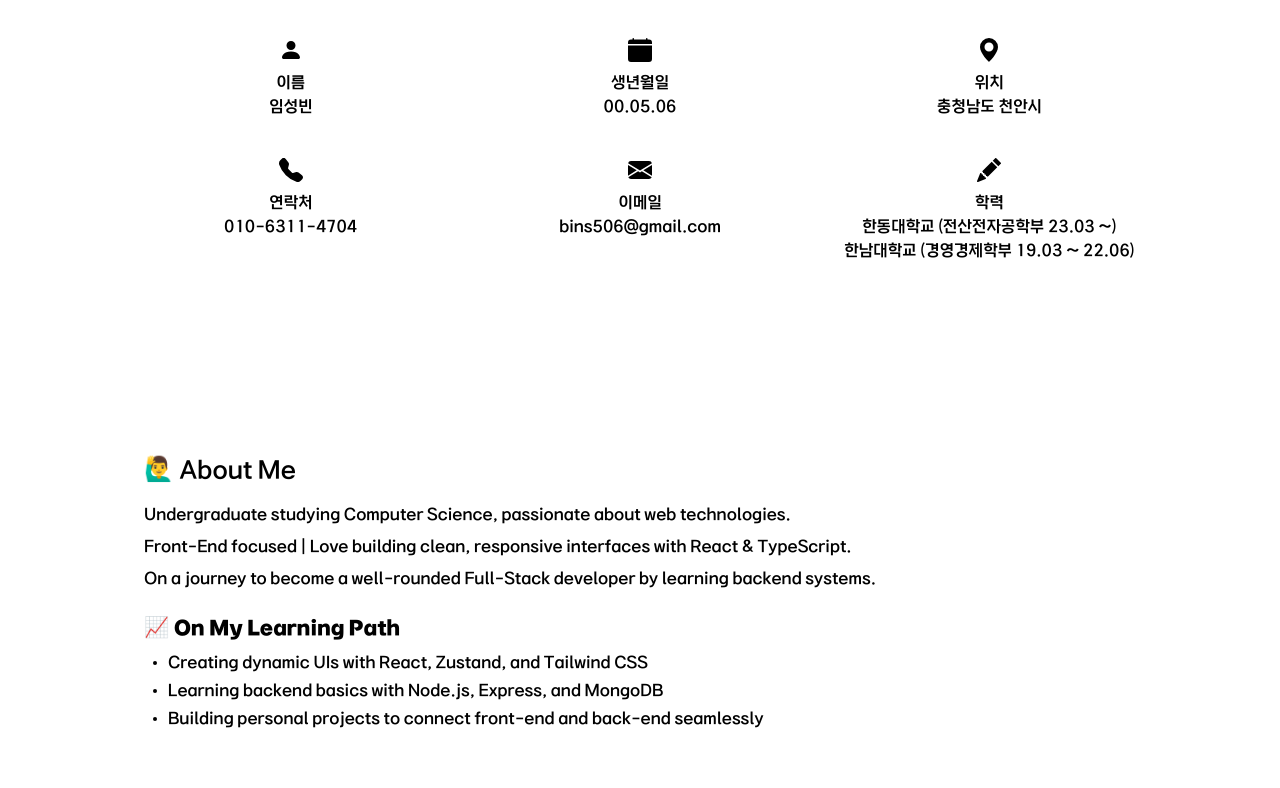
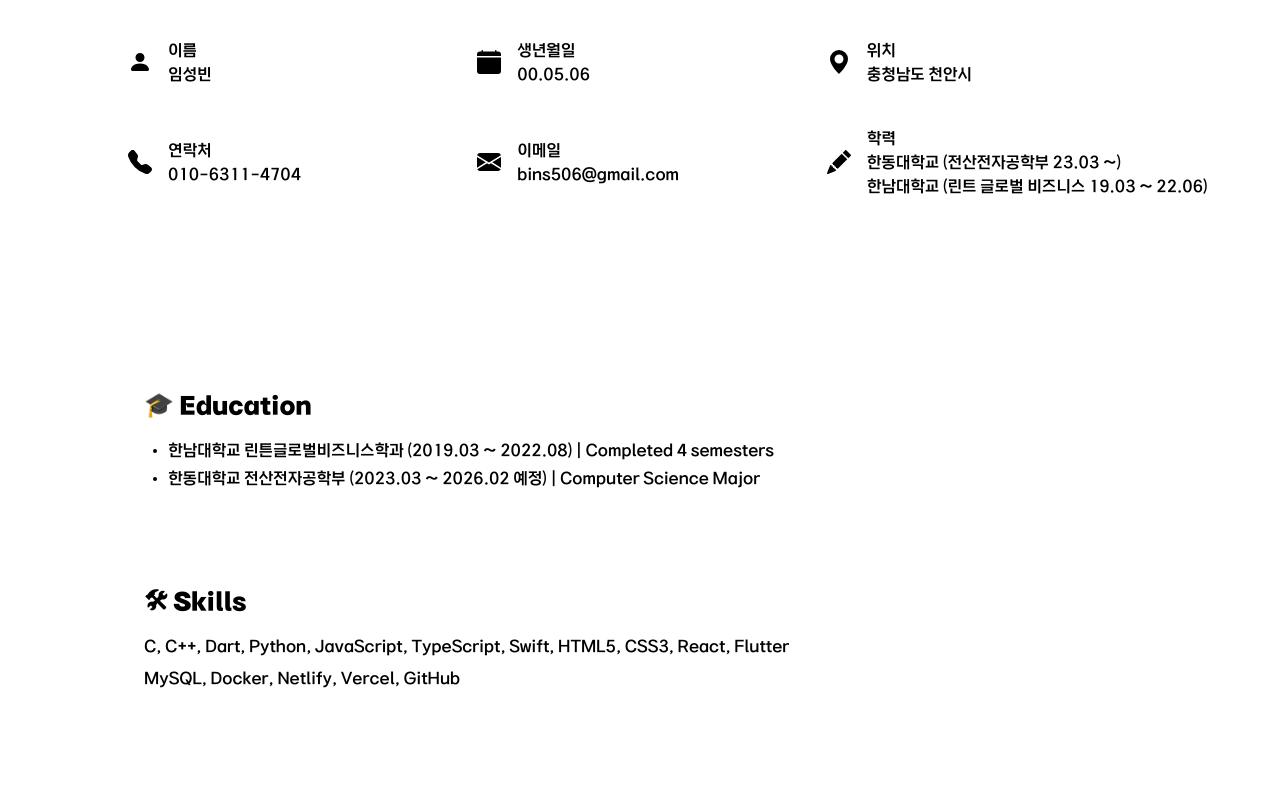
Before and after one commit to seongkong/Portfolio, a React (Create React App) app in the folder seongkong/: page / in a window 1280 px wide. Shown: the part 680-1468 px from the top of the page. Built offline with nearby package versions, Linux system fonts and the light colour scheme.

Commit message:
About Me 부분 완료

```diff
--- a/seongkong/src/seongkong.tsx
+++ b/seongkong/src/seongkong.tsx
@@ -107,67 +107,64 @@ function Seongkong() {
         {/* 정보 영역 */}
         <div className="grid grid-cols-1 sm:grid-cols-2 md:grid-cols-3 gap-y-10 gap-x-6 max-w-5xl mx-auto text-sm md:text-base">
           {/* 이름 */}
-          <div className="flex flex-col items-center">
-            <img src={name} alt="이름" className="w-6 h-6 mb-2" />
+          <div className="flex items-center space-x-4">
+            <img src={name} alt="이름" className="w-6 h-6" />
+            <div className="text-left">
               <p className="font-medium">이름</p>
               <p>임성빈</p>
             </div>
+          </div>
 
           {/* 생년월일 */}
-          <div className="flex flex-col items-center">
-            <img src={birthdate} alt="생년월일" className="w-6 h-6 mb-2" />
+          <div className="flex items-center space-x-4">
+            <img src={birthdate} alt="생년월일" className="w-6 h-6" />
+            <div className="text-left">
               <p className="font-medium">생년월일</p>
               <p>00.05.06</p>
             </div>
+          </div>
 
           {/* 위치 */}
-          <div className="flex flex-col items-center">
-            <img src={location} alt="위치" className="w-6 h-6 mb-2" />
+          <div className="flex items-center space-x-4">
+            <img src={location} alt="위치" className="w-6 h-6" />
+            <div className="text-left">
               <p className="font-medium">위치</p>
               <p>충청남도 천안시</p>
             </div>
+          </div>
 
           {/* 연락처 */}
-          <div className="flex flex-col items-center">
-            <img src={phone} alt="연락처" className="w-6 h-6 mb-2" />
+          <div className="flex items-center space-x-4">
+            <img src={phone} alt="연락처" className="w-6 h-6" />
+            <div className="text-left">
               <p className="font-medium">연락처</p>
               <p>010-6311-4704</p>
             </div>
+          </div>
 
           {/* 이메일 */}
-          <div className="flex flex-col items-center">
-            <img src={email} alt="이메일" className="w-6 h-6 mb-2" />
+          <div className="flex items-center space-x-4">
+            <img src={email} alt="이메일" className="w-6 h-6" />
+            <div className="text-left">
               <p className="font-medium">이메일</p>
               <p>bins506@gmail.com</p>
             </div>
+          </div>
 
           {/* 학력 */}
-          <div className="flex flex-col items-center">
-            <img src={education} alt="학력" className="w-6 h-6 mb-2" />
-            <p className="font-medium">학력</p>
-            <p>한동대학교 (전산전자공학부 23.03 ~)</p>
-            <p>한남대학교 (경영경제학부 19.03 ~ 22.06)</p>
+          <div className="flex items-center space-x-4">
+            <img src={education} alt="학력" className="w-6 h-6" />
+            <div className="text-left">
+              <p className="font-medium whitespace-nowrap">학력</p>
+              <p className="whitespace-nowrap">한동대학교 (전산전자공학부 23.03 ~)</p>
+              <p className="whitespace-nowrap">한남대학교 (린트 글로벌 비즈니스 19.03 ~ 22.06)</p>
+            </div>
           </div>
         </div>
       </section>
 
       {/* 메인 콘텐츠 */}
       <main ref={mainRef} className="flex-grow max-w-5xl mx-auto px-4 py-10 pt-28 space-y-24 text-black">
-
-        {/* About */}
-        <section id="about" className="scroll-mt-20">
-          <h2 className="text-2xl font-medium mb-4">🙋‍♂️ About Me</h2>
-          <p className="mb-2">Undergraduate studying Computer Science, passionate about web technologies.</p>
-          <p className="mb-2">Front-End focused | Love building clean, responsive interfaces with React & TypeScript.</p>
-          <p className="mb-2">On a journey to become a well-rounded Full-Stack developer by learning backend systems.</p>
-
-          <h3 className="text-xl font-semibold mt-6 mb-2">📈 On My Learning Path</h3>
-          <ul className="list-disc ml-6 space-y-1">
-            <li>Creating dynamic UIs with React, Zustand, and Tailwind CSS</li>
-            <li>Learning backend basics with Node.js, Express, and MongoDB</li>
-            <li>Building personal projects to connect front-end and back-end seamlessly</li>
-          </ul>
-        </section>
 
         {/* Education */}
         <section id="education">
```
Lines whose indentation alone changed are shown as unchanged.
